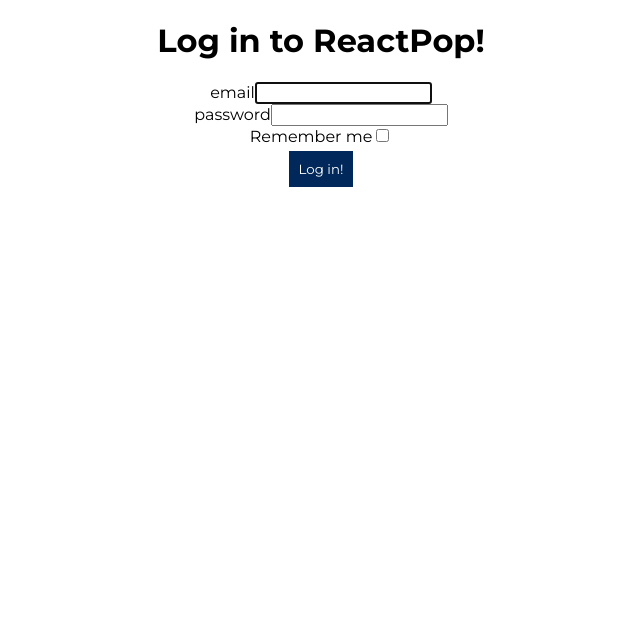
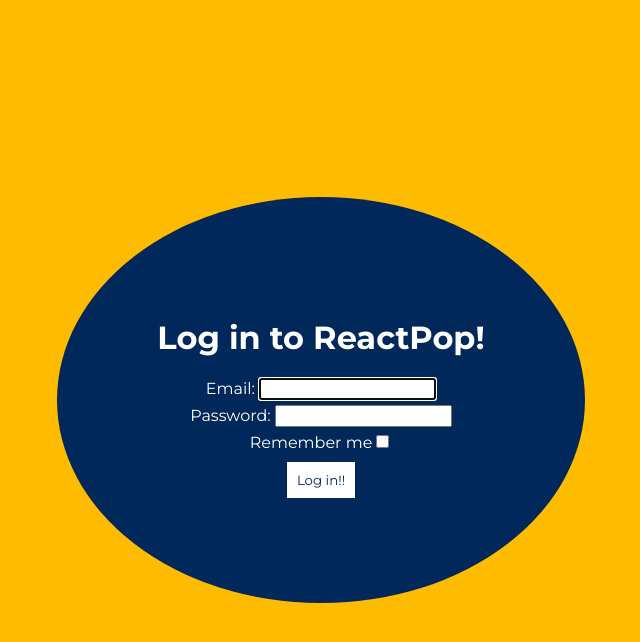
Before and after one commit to tommyshelby1917/BCW_ReactPop, a React (Create React App) app: page /login in a window 1280 px wide. Shown: the top 642 px of the page, without its empty margins (319-959 px from the left). Built offline with nearby package versions, Linux system fonts and the light colour scheme.

Commit message:
v1.0 finished

```diff
--- a/src/components/adverts/FilterAdvert/FilterAdvert.jsx
+++ b/src/components/adverts/FilterAdvert/FilterAdvert.jsx
@@ -136,7 +136,9 @@
             <div className="selectedtags-container">
               <p>Tags filter selected:</p>
               {value.tags.map((e) => (
-                <p className="selectedtag">{e}</p>
+                <p key={e} className="selectedtag">
+                  {e}
+                </p>
               ))}
             </div>
           )}
--- a/src/components/adverts/service.js
+++ b/src/components/adverts/service.js
@@ -7,7 +7,6 @@
 
 export const getFilteredAdverts = (params) => {
   const url = `/api/v1/adverts?${params}`;
-  console.log(url);
   return client.get(url);
 };
 
--- a/src/components/auth/LoginPage/LoginPage.css
+++ b/src/components/auth/LoginPage/LoginPage.css
@@ -0,0 +1,31 @@
+.loginPage {
+  background-color: var(--yellowpop);
+  width: 100%;
+  height: 100vh;
+  display: flex;
+  flex-direction: column;
+  align-content: center;
+  align-items: center;
+  justify-content: center;
+}
+
+.loginpage-main-container {
+  background-color: var(--bluepop);
+  border-radius: 50%;
+  padding: 100px;
+  color: #fff;
+}
+
+.loginForm-field {
+  margin: 5px;
+}
+
+.loginForm-submit {
+  background-color: #fff !important;
+  color: var(--bluepop) !important;
+}
+
+.loginForm-submit:hover {
+  transform: scale(0.8);
+  transition: all 0.3s;
+}
--- a/src/components/auth/LoginPage/LoginPage.js
+++ /dev/null
@@ -1,97 +0,0 @@
-import T from 'prop-types';
-import { useState, useMemo } from 'react';
-import FormField from '../../common/FormField/FormField';
-import Button from '../../common/Button/Button';
-
-import { login } from '../service';
-import { AuthContextConsumer } from '../context';
-
-import './LoginPage.css';
-
-function LoginPage({ onLogin, history, location }) {
-  const [value, setValue] = useState({
-    email: '',
-    password: '',
-    remember: false,
-  });
-  const [error, setError] = useState(null);
-
-  const deleteError = () => setError(null);
-
-  const handleChange = (event) => {
-    setValue((prevState) => ({
-      ...prevState,
-      [event.target.name]:
-        event.target.type === 'checkbox'
-          ? event.target.checked
-          : event.target.value,
-    }));
-  };
-
-  const handleSubmit = async (event) => {
-    event.preventDefault();
-    deleteError();
-    try {
-      console.log(value);
-      await login(value);
-      onLogin();
-      const { from } = location.state || { from: { pathname: '/' } };
-      history.replace(from);
-    } catch (error) {
-      setError(error);
-    }
-  };
-
-  return (
-    <div className="loginPage">
-      <h1 className="loginPage-title">Log in to ReactPop!</h1>
-      <form className="loginForm" onSubmit={handleSubmit}>
-        <FormField
-          type="text"
-          name="email"
-          label="email"
-          className="loginForm-field"
-          value={value.email}
-          onChange={handleChange}
-          autofocus
-        ></FormField>
-        <FormField
-          type="password"
-          name="password"
-          label="password"
-          className="loginForm-field"
-          value={value.password}
-          onChange={handleChange}
-        ></FormField>
-        <FormField
-          type="checkbox"
-          name="remember"
-          label="Remember me"
-          className="loginForm-field"
-          value={value.remember}
-          onChange={handleChange}
-        ></FormField>
-        <Button className="loginForm-submit" type="submit">
-          Log in!
-        </Button>
-      </form>
-      {error && (
-        <div onClick={deleteError} className="loginPage-error">
-          {error.message}
-        </div>
-      )}
-    </div>
-  );
-}
-
-LoginPage.propTypes = {
-  onLogin: T.func.isRequired,
-};
-
-const ConnectedLoginPage = (props) => (
-  <AuthContextConsumer>
-    {(auth) => <LoginPage onLogin={auth.handleLogin} {...props} />}
-  </AuthContextConsumer>
-);
-
-export default ConnectedLoginPage;
--- a/src/components/auth/LoginPage/LoginPage.jsx
+++ b/src/components/auth/LoginPage/LoginPage.jsx
@@ -8,7 +8,7 @@
 
 import './LoginPage.css';
 
-function LoginPage({ onLogin, history, location }) {
+function LoginPage({ onLogin, history, location, isLogged }) {
   const [value, setValue] = useState({
     email: '',
     password: '',
@@ -32,7 +32,6 @@
     event.preventDefault();
     deleteError();
     try {
-      console.log(value);
       await login(value);
       onLogin();
       const { from } = location.state || { from: { pathname: '/' } };
@@ -44,12 +43,13 @@
 
   return (
     <div className="loginPage">
+      <div className="loginpage-main-container">
         <h1 className="loginPage-title">Log in to ReactPop!</h1>
         <form className="loginForm" onSubmit={handleSubmit}>
           <FormField
-          type="text"
+            type="email"
             name="email"
-          label="email"
+            label="Email: "
             className="loginForm-field"
             value={value.email}
             onChange={handleChange}
@@ -58,7 +58,7 @@
           <FormField
             type="password"
             name="password"
-          label="password"
+            label="Password: "
             className="loginForm-field"
             value={value.password}
             onChange={handleChange}
@@ -72,7 +72,7 @@
             onChange={handleChange}
           ></FormField>
           <Button className="loginForm-submit" type="submit">
-          Log in!
+            Log in!!
           </Button>
         </form>
         {error && (
@@ -80,6 +80,7 @@
             {error.message}
           </div>
         )}
+      </div>
     </div>
   );
 }
--- a/src/components/auth/service.js
+++ b/src/components/auth/service.js
@@ -6,12 +6,12 @@
 import storage from '../../utils/storage';
 
 export const login = (data) => {
-  console.log(data.remember);
   const credentials = { email: data.email, password: data.password };
   return client.post('api/auth/login', credentials).then(({ accessToken }) => {
-    console.log(data.remember);
     setAuthorizationHeader(accessToken);
-    storage.set('auth', accessToken, data.remember);
+    if (data.remember) {
+      storage.set('auth', accessToken);
+    }
   });
 };
 
--- a/src/utils/storage.js
+++ b/src/utils/storage.js
@@ -1,23 +1,18 @@
 const storage = {
   get(key) {
-    const value = localStorage.getItem(key) || sessionStorage.getItem(key);
-    console.log(value);
+    const value = localStorage.getItem(key);
     if (!value) {
       return null;
     }
     return JSON.parse(value);
   },
 
-  set(key, value, local) {
-    // local
-    //   ? localStorage.setItem(key, JSON.stringify(value))
-    //   : sessionStorage.setItem(key, JSON.stringify(value));
-    sessionStorage.setItem(key, JSON.stringify(value));
+  set(key, value) {
+    localStorage.setItem(key, JSON.stringify(value));
   },
 
   remove(key) {
     localStorage.removeItem(key);
-    sessionStorage.removeItem(key);
   },
 };
 
```
Lines whose indentation alone changed are shown as unchanged.
